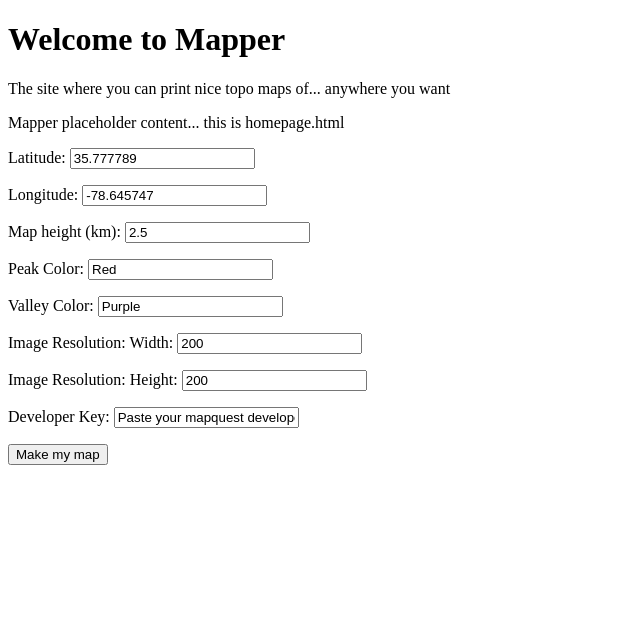
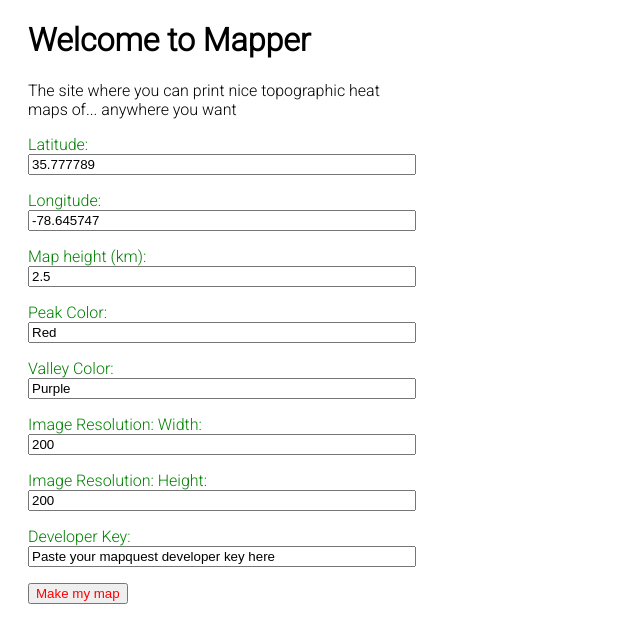
Before and after one commit to Bencodes1/mapper, a Django app: page /mapp/homepage/ in a window 1280 px wide. Shown: the top 643 px of the page, without its empty margins (0-640 px from the left). Run offline with Django 3.2, Linux system fonts and the light colour scheme.

Commit message:
added some styling to user input page

```diff
--- a/mapp/forms.py
+++ b/mapp/forms.py
@@ -8,7 +8,7 @@ class MapInputs(forms.Form):
     scale = forms.FloatField(validators=[MinValueValidator(1), MaxValueValidator(4)], label = 'Map height (km)', initial=2.5)
     high_color = forms.CharField(max_length=36, label = 'Peak Color', initial="Red")
     low_color = forms.CharField(max_length=36, label = 'Valley Color', initial="Purple")
-    x_dim = forms.IntegerField(validators=[MinValueValidator(4), MaxValueValidator(200)], label = 'Image Resolution: Width', initial=200)
-    y_dim = forms.IntegerField(validators=[MinValueValidator(2), MaxValueValidator(200)], label = 'Image Resolution: Height', initial=200)
+    x_dim = forms.IntegerField(validators=[MinValueValidator(4), MaxValueValidator(250)], label = 'Image Resolution: Width', initial=200)
+    y_dim = forms.IntegerField(validators=[MinValueValidator(2), MaxValueValidator(1000)], label = 'Image Resolution: Height', initial=200)
     dev_key = forms.CharField(max_length=40, label='Developer Key', initial="Paste your mapquest developer key here")
     # resolution = forms.IntegerField(validators=[MinValueValidator(4), MaxValueValidator(1024)], label = 'Image Resolution', initial=4)
--- a/mapp/map_printer.py
+++ b/mapp/map_printer.py
@@ -60,7 +60,7 @@ def gradient_creator(high_color, low_color):
     hex_colors = list(start_col.range_to(Color(stop_col), 258)) #258 bc we delete first and final elements to make 256
     print("length of hex color list:", len(hex_colors))
     RGB_list = []
-    for i in range(1,257): # do this instead of 0,255 to eliminate first and last colors in list - they are a different format.
+    for i in range(1,257): # do this instead of 0,256 to eliminate first and last colors in list - they are a different format.
         curr_col = hex_colors[i]
         curr_col = ImageColor.getcolor(f"{curr_col}", "RGB")
         RGB_list.append(curr_col)
@@ -74,7 +74,7 @@ def ele_at_coords(pos, rownum, xy_grid):
     print("line 103", int(xy_grid[rownum][pos]))
     return (xy_grid[rownum][pos])
 
+# Given elevation value, generate appropriate color value
 def ele_to_col_val(min_ele, curr_ele, increment):
-    # col_val = int((curr_ele - min_ele)*(1/increment))
     col_val = int(round(curr_ele - min_ele)*(1/increment))
     return col_val
--- a/mapp/templates/mapp/base.html
+++ b/mapp/templates/mapp/base.html
@@ -1,13 +1,19 @@
-<!-- {% load static %} -->
+{% load static %}
 <!DOCTYPE html>
 <html lang="en">
 <head>
     <title>{% block title %} Mapper {% endblock %} </title>
+    <link rel="preconnect" href="https://fonts.googleapis.com">
+    <link rel="preconnect" href="https://fonts.gstatic.com" crossorigin>
+    <link href="https://fonts.googleapis.com/css2?family=Roboto:wght@300&display=swap" rel="stylesheet">
+    <!-- <link rel="stylesheet" href="https://cdn.jsdelivr.net/npm/bootstrap@4.5.3/dist/css/bootstrap.min.css" integrity="sha384-TX8t27EcRE3e/ihU7zmQxVncDAy5uIKz4rEkgIXeMed4M0jlfIDPvg6uqKI2xXr2" crossorigin="anonymous"> -->
+    <link rel="stylesheet" href="{% static 'css/homepage.css' %}">
+
 </head>
 <body>
 
     <h1>Welcome to Mapper </h1>
-    <p>The site where you can print nice topo maps of... anywhere you want </p>
+    <p>The site where you can print nice topographic heat maps of... anywhere you want </p>
     <div id='content', name='content'>
         {% block content %}
 
--- a/mapp/templates/mapp/homepage.html
+++ b/mapp/templates/mapp/homepage.html
@@ -1,8 +1,7 @@
 {% extends 'mapp/base.html' %}
 
-{% block title %} Mapper placeholder {% endblock %}
+{% block title %} Mapper {% endblock %}
 {% block content %}
-Mapper placeholder content... this is homepage.html
 <form method ="post" action="/mapp/homepage/">
     {% csrf_token %}
     {{form.as_p}}
--- a/mapp/views.py
+++ b/mapp/views.py
@@ -45,8 +45,8 @@ def homepage(response):
             img.save(f"{m.high_color}_to_{m.low_color}.jpg")
             print("Image saved. File size in memory is:", sys.getsizeof(img), "bytes")
 
-            return HttpResponseRedirect('https://en.wikipedia.org/wiki/Peregrine_falcon')
-            # return HttpResponseRedirect('image/')
+            # return HttpResponseRedirect('https://en.wikipedia.org/wiki/Peregrine_falcon')
+            return HttpResponseRedirect('image/')
 
         else:
             print("There's a problem with your inputs- here's what we have:")
```
Also changed, not shown: mapp/rastermaker.py (+2 -11 lines), README.md, Red_to_Violet.jpg (added), noho_Red_to_Purple.jpg (added), white_to_black.jpg (added).
